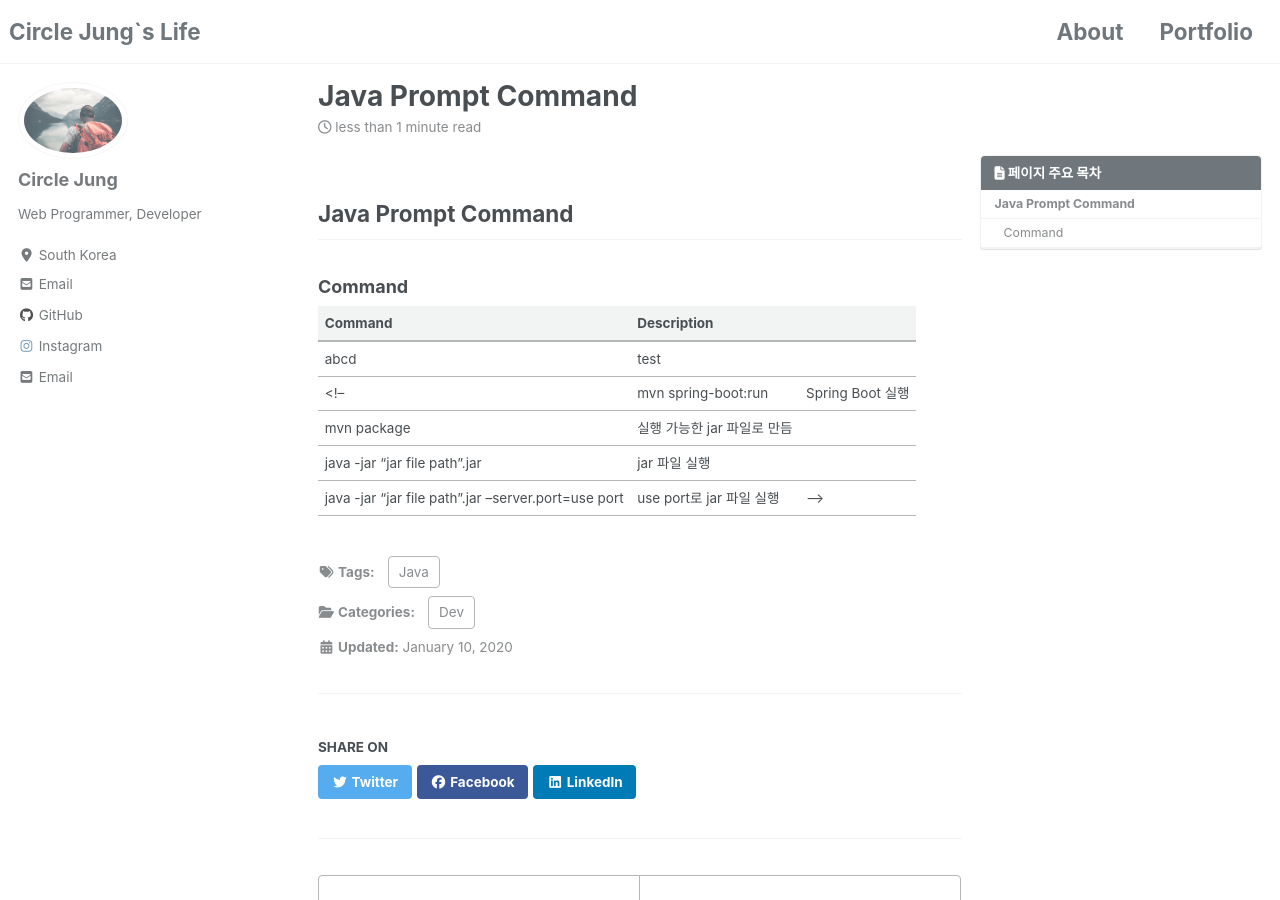
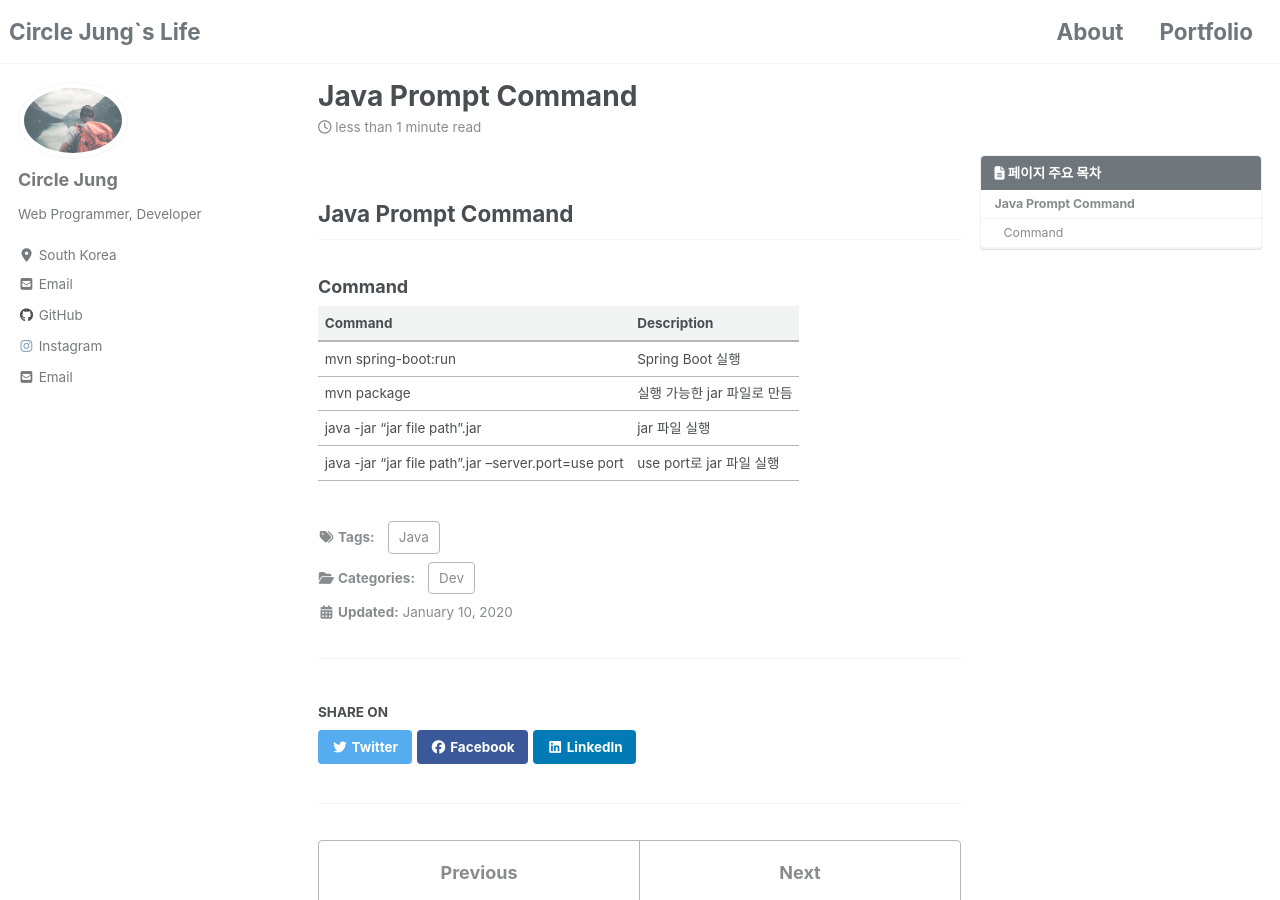
Before and after one commit to jwh0124/jwh0124.github.io, a Jekyll site: the page built from _posts/2020-01-10-Java-Command.md, in a window 1280 px wide and 900 px high. Built offline with Jekyll 4.4.1, drawn with Linux system fonts in a browser that asks for light colours; cached includes are drawn as plain includes; nearby versions of some CDN libraries; comment, search, counter and statistics services are not loaded.

Commit message:
Update 2020-01-10-Java-Command.md

```diff
--- a/_posts/2020-01-10-Java-Command.md
+++ b/_posts/2020-01-10-Java-Command.md
@@ -19,8 +19,7 @@ late_modified_at: 2020-01-11T00:00:00
 
 | Command | Description |
 | :------ | :---------- |
-| abcd | test
-<!-- | mvn spring-boot:run | Spring Boot 실행 |
+| mvn spring-boot:run | Spring Boot 실행 |
 | mvn package | 실행 가능한 jar 파일로 만듬 |
 | java -jar "jar file path".jar | jar 파일 실행 |
-| java -jar "jar file path".jar --server.port=use port | use port로 jar 파일 실행 | -->
+| java -jar "jar file path".jar --server.port=use port | use port로 jar 파일 실행 |
```
